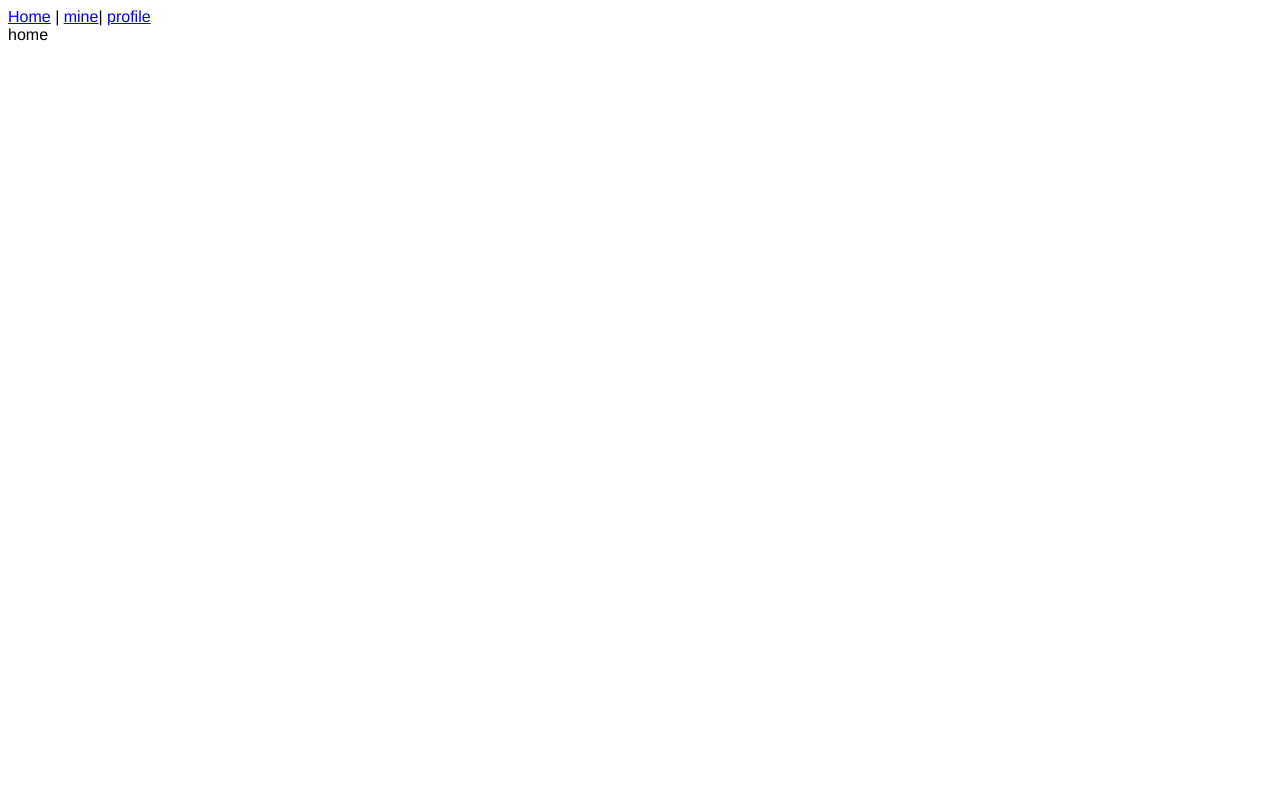
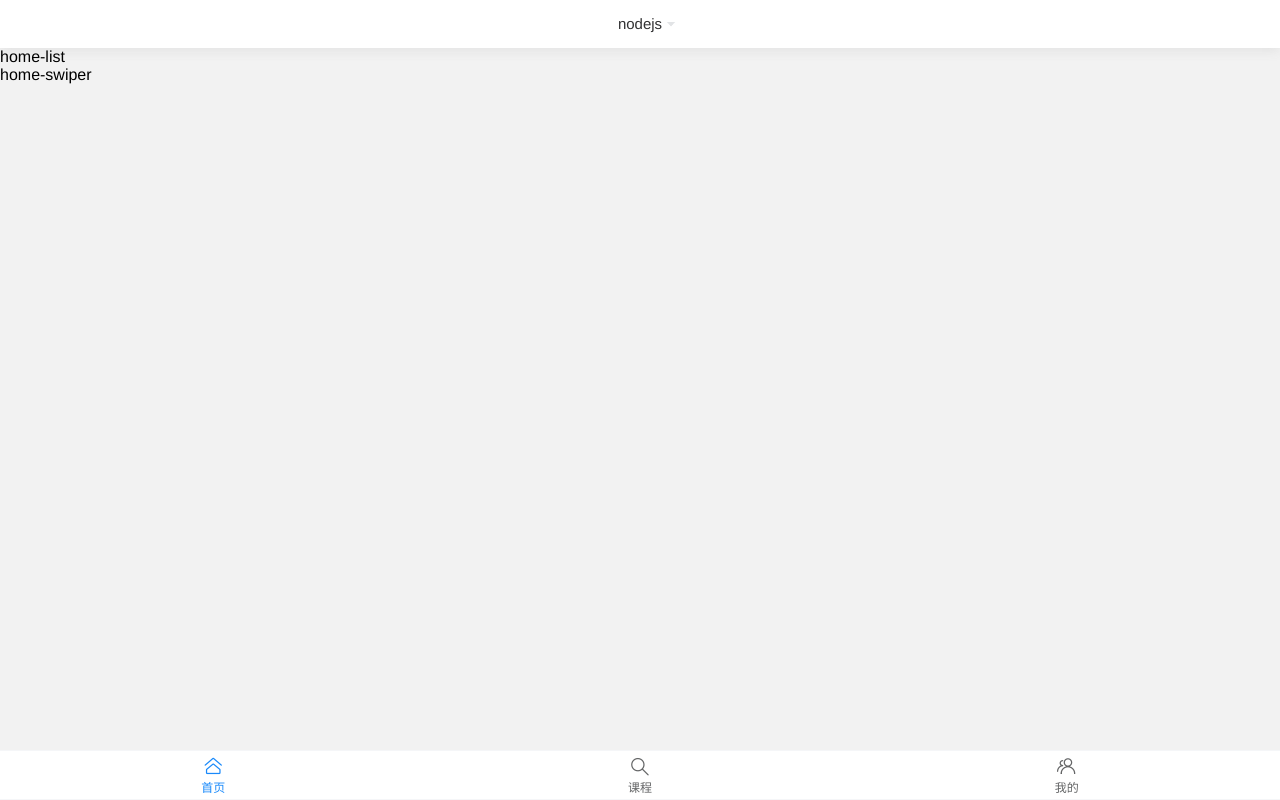
Before and after one commit to lzodo/lzo-vuets, a Vue app: page / in a window 1280 px wide. Built offline with nearby package versions, Linux system fonts and the light colour scheme.

Commit message:
'updata'

```diff
--- a/package.json
+++ b/package.json
@@ -7,6 +7,7 @@
     "build": "vue-cli-service build"
   },
   "dependencies": {
+    "vant": "^3.0.2",
     "vue": "^3.0.0",
     "vue-router": "^4.0.0-0",
     "vuex": "^4.0.0-0"
--- a/src/App.vue
+++ b/src/App.vue
@@ -1,14 +1,36 @@
 <template>
     <div id="nav">
-        <router-link to="/">Home</router-link> |
+        <!-- <router-link to="/">Home</router-link> |
         <router-link to="/mine">mine</router-link>|
-        <router-link to="/profile">profile</router-link>
+        <router-link to="/profile">profile</router-link> -->
+        <router-view class="view" />
+        <van-tabbar route>
+            <van-tabbar-item icon="home-o" to="/">首页</van-tabbar-item>
+            <van-tabbar-item icon="search" to="/mine">课程</van-tabbar-item>
+            <van-tabbar-item icon="friends-o" to="/profile"
+                >我的</van-tabbar-item
+            >
+        </van-tabbar>
     </div>
-    <router-view />
 </template>
 
 <style lang="scss">
+* {
+    box-sizing: border-box;
+}
+html,
+body {
+    height: 100%;
+}
 #app {
     font-family: Avenir, Helvetica, Arial, sans-serif;
+    height: 100%;
+    padding-bottom: 50px;
+}
+#nav {
+    height: 100%;
+}
+.view {
+    height: 100%;
 }
 </style>
--- a/src/main.ts
+++ b/src/main.ts
@@ -1,6 +1,13 @@
-import { createApp } from 'vue'
-import App from './App.vue'
-import router from './router'
-import store from './store'
+import { createApp } from "vue";
+import App from "./App.vue";
+import router from "./router";
+import store from "./store";
 
-createApp(App).use(store).use(router).mount('#app')
+import Vant from "vant";
+import "vant/lib/index.css";
+
+createApp(App)
+    .use(Vant)
+    .use(store)
+    .use(router)
+    .mount("#app");
--- /dev/null
+++ b/src/store/action-types.ts
@@ -0,0 +1,2 @@
+//设置当前分类
+export const SET_CATEGORY = "SET_CATEGORY";
--- a/src/store/index.ts
+++ b/src/store/index.ts
@@ -1,12 +1,19 @@
-import { createStore } from 'vuex'
+import { IHomeState } from "@/typings/home";
+import { createStore } from "vuex";
+import home from "./modules/home";
 
-export default createStore({
-  state: {
-  },
-  mutations: {
-  },
-  actions: {
-  },
-  modules: {
-  }
-})
+export interface IGlobalState {
+    home: IHomeState;
+}
+
+let store = createStore<IGlobalState>({
+    // state: {
+    // },
+    mutations: {},
+    actions: {},
+    modules: {
+        home,
+    },
+});
+
+export default store;
--- /dev/null
+++ b/src/store/modules/home.ts
@@ -0,0 +1,38 @@
+import { CATEGORY_TYPES, IHomeState } from "@/typings/home";
+import { Module } from "vuex";
+import { IGlobalState } from "..";
+import * as Types from "@/store/action-types"; //拿到所有类型, 从../action-types中
+
+const state: IHomeState = {
+    //当前类型
+    currentCategory: CATEGORY_TYPES.NODE,
+    //轮播图
+    sliders: [],
+    //课程列表
+    lessons: {
+        hasMore: true, //是否还有更多数据
+        loading: false, //默认没有正在加载
+        offset: 0, //偏移默认无
+        limit: 5,
+        list: [
+            //当前已经显示在页面上的记录
+        ],
+    },
+};
+//Module 第一个类型是自己的状态，第二个是全局状态
+const home: Module<IHomeState, IGlobalState> = {
+    namespaced: true,
+    state,
+    actions: {
+        a(a) {},
+    },
+    mutations: {
+        [Types.SET_CATEGORY](state, payload: CATEGORY_TYPES) {
+            //home状态 ,新的payload数据要 CATEGORY_TYPES 中存在的
+            state.currentCategory = payload;
+            console.log(payload);
+        },
+    },
+};
+
+export default home;
--- /dev/null
+++ b/src/typings/home.ts
@@ -0,0 +1,30 @@
+//typings 专门储存ts的类型
+export enum CATEGORY_TYPES { //课程类型
+    ALL,
+    REACT,
+    VUE,
+    NODE,
+}
+
+export interface IHomeState {
+    currentCategory: CATEGORY_TYPES;
+    sliders: ISliders[];
+    lessons: ILessons;
+}
+export interface ISliders {
+    url: string;
+}
+export interface ILessons {
+    hasMore: boolean;
+    loading: boolean;
+    offset: number;
+    limit: number;
+    list: ILessonList[];
+}
+export interface ILessonList {
+    title: string;
+    video: string;
+    poster: string;
+    price: number;
+    category?: string;
+}
--- /dev/null
+++ b/src/views/home/home-header.vue
@@ -0,0 +1,48 @@
+<template>
+    <div class="home-header">
+        <van-dropdown-menu>
+            <van-dropdown-item
+                :modelValue="category"
+                :options="options"
+                @change="change"
+            />
+        </van-dropdown-menu>
+    </div>
+</template>
+
+<script lang="ts">
+import { CATEGORY_TYPES } from "@/typings/home";
+import { defineComponent, PropType, reactive, toRefs } from "vue"; //vue自动不通过插件实现自动提示
+
+export default defineComponent({
+    props: {
+        category: Number as PropType<CATEGORY_TYPES>, //PropType vue内置的不然组件里的category会推导成number
+    },
+    emits: ["setCurrentCategory"], //提示作用，提示可以触发父级的方法
+    // methods: {
+    //     change(e: CATEGORY_TYPES) {
+    //         console.log(e);
+    //     },
+    // },
+    setup(props, context) {
+        // context.emit("setCurrentCategory")
+        //reactive vue3的响应数据
+        let state = reactive({
+            options: [
+                { text: "全部课程", value: CATEGORY_TYPES.ALL },
+                { text: "react", value: CATEGORY_TYPES.REACT },
+                { text: "vue", value: CATEGORY_TYPES.VUE },
+                { text: "nodejs", value: CATEGORY_TYPES.NODE },
+            ],
+        });
+
+        function change(type: CATEGORY_TYPES) {
+            context.emit("setCurrentCategory", type);
+        }
+        return {
+            ...toRefs(state), //结构状态
+            change,
+        };
+    },
+});
+</script>
--- /dev/null
+++ b/src/views/home/home-list.vue
@@ -0,0 +1,12 @@
+<template>
+    <div class="home-list">home-list</div>
+</template>
+
+<script lang="ts">
+import { defineComponent } from "vue"; //vue自动不通过插件实现自动提示
+export default defineComponent({
+    data() {
+        return {};
+    },
+});
+</script>
--- /dev/null
+++ b/src/views/home/home-swipe.vue
@@ -0,0 +1,12 @@
+<template>
+    <div class="home-swiper">home-swiper</div>
+</template>
+
+<script lang="ts">
+import { defineComponent } from "vue";
+export default defineComponent({
+    data() {
+        return {};
+    },
+});
+</script>
--- /dev/null
+++ b/src/views/home/index copy.vue
@@ -0,0 +1,46 @@
+<template>
+    <div class="warp">
+        {{ category }}
+        <HomeHeader></HomeHeader>
+        <HomeList></HomeList>
+        <HomeSwiper></HomeSwiper>
+    </div>
+</template>
+
+<script lang="ts">
+import { IGlobalState } from "@/store";
+import { computed, defineComponent } from "vue"; //vue自动不通过插件实现自动提示
+import { useStore } from "vuex";
+import HomeHeader from "./home-header.vue";
+import HomeList from "./home-list.vue";
+import HomeSwiper from "./home-swipe.vue";
+export default defineComponent({
+    data() {
+        return {
+            currents: "",
+        };
+    },
+
+    components: {
+        HomeHeader,
+        HomeSwiper,
+        HomeList,
+    },
+    setup() {
+        let store = useStore<IGlobalState>();
+        let category = computed(() => {
+            return store.state.home.currentCategory;
+        });
+
+        return {
+            category,
+        };
+    },
+});
+</script>
+<style lang="scss" scoped>
+.warp {
+    background: #f2f2f2;
+    height: 100%;
+}
+</style>
--- a/src/views/home/index.vue
+++ b/src/views/home/index.vue
@@ -1,12 +1,66 @@
 <template>
-    <div class="heme">home</div>
+    <div class="warp">
+        <HomeHeader
+            :category="category"
+            @setCurrentCategory="setCurrentCategory"
+        ></HomeHeader>
+        <HomeList></HomeList>
+        <HomeSwiper></HomeSwiper>
+    </div>
 </template>
 
 <script lang="ts">
-import { defineComponent } from "vue"; //vue自动不通过插件实现自动提示
+import { IGlobalState } from "@/store";
+import { CATEGORY_TYPES } from "@/typings/home";
+import { computed, defineComponent } from "vue"; //vue自动不通过插件实现自动提示
+import { Store, useStore } from "vuex";
+import HomeHeader from "./home-header.vue";
+import HomeList from "./home-list.vue";
+import HomeSwiper from "./home-swipe.vue";
+import * as Types from "@/store/action-types";
+
+function useCategory(store: Store<IGlobalState>) {
+    //使用计算属性可以在数据变化后计算出新值
+    let category = computed(() => {
+        return store.state.home.currentCategory;
+    });
+
+    function setCurrentCategory(category: CATEGORY_TYPES) {
+        store.commit(`home/${Types.SET_CATEGORY}`, category);
+    }
+
+    return {
+        category,
+        setCurrentCategory,
+    };
+}
 export default defineComponent({
     data() {
-        return {};
+        return {
+            currents: "",
+        };
+    },
+
+    components: {
+        HomeHeader,
+        HomeSwiper,
+        HomeList,
+    },
+    setup() {
+        let store = useStore<IGlobalState>();
+        //得到当前最新分类和修改分类的方法
+        let { category, setCurrentCategory } = useCategory(store);
+
+        return {
+            category,
+            setCurrentCategory,
+        };
     },
 });
 </script>
+<style lang="scss" scoped>
+.warp {
+    background: #f2f2f2;
+    height: 100%;
+}
+</style>
```
